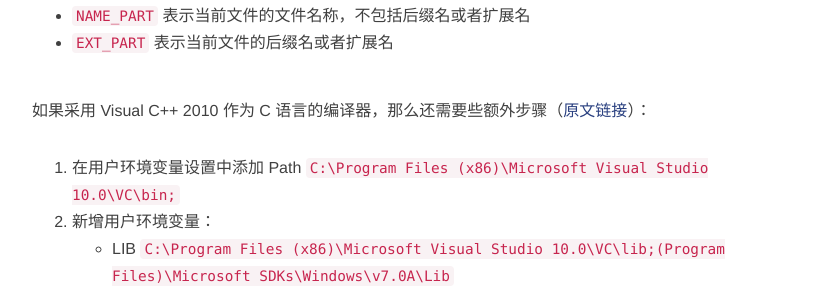
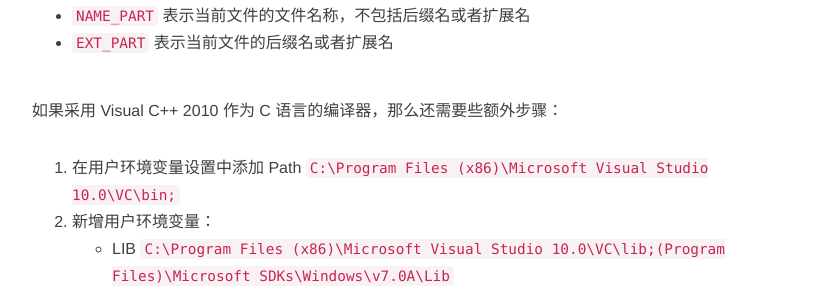
Before and after one commit to ceares/ceares.github.io, a Jekyll site: the page built from _posts/2011-10-22-Notepad.md, in a window 1280 px wide and 900 px high, scrolled down 1147 px. Shown: the part 158-450 px from the top of the window, without its empty margins (233-1046 px from the left). Built offline with Jekyll 4.4.1, drawn with Linux system fonts in a browser that asks for light colours; nearby versions of some CDN libraries; comment, search, counter and statistics services are not loaded.

Commit message:
from sp3

```diff
--- a/_posts/2011-10-22-Notepad.md
+++ b/_posts/2011-10-22-Notepad.md
@@ -45,7 +45,7 @@
 - `NAME_PART` 表示当前文件的文件名称，不包括后缀名或者扩展名
 - `EXT_PART` 表示当前文件的后缀名或者扩展名
 
-如果采用 Visual C++ 2010 作为 C 语言的编译器，那么还需要些额外步骤（[原文链接](http://isouth.org/archives/291.html)）：
+如果采用 Visual C++ 2010 作为 C 语言的编译器，那么还需要些额外步骤：
 
 1. 在用户环境变量设置中添加 Path `C:\Program Files (x86)\Microsoft Visual Studio 10.0\VC\bin;`
 2. 新增用户环境变量：
```
